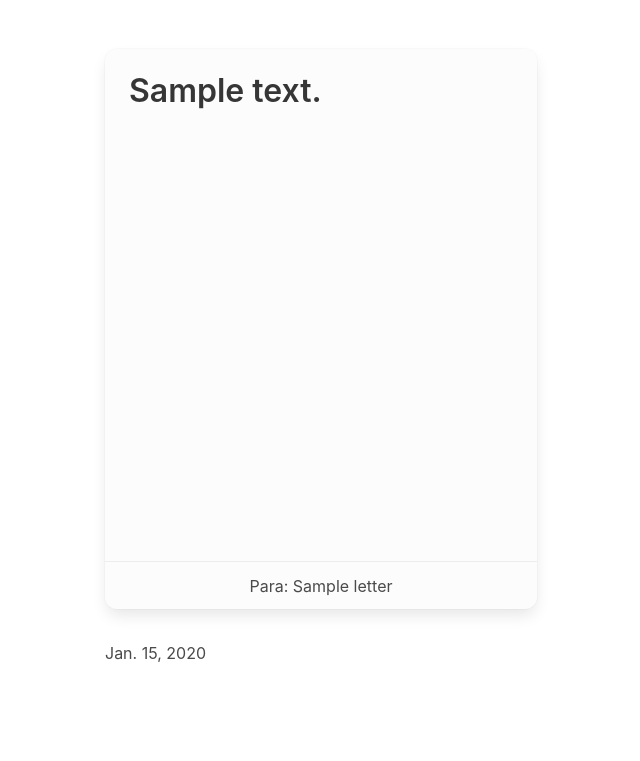
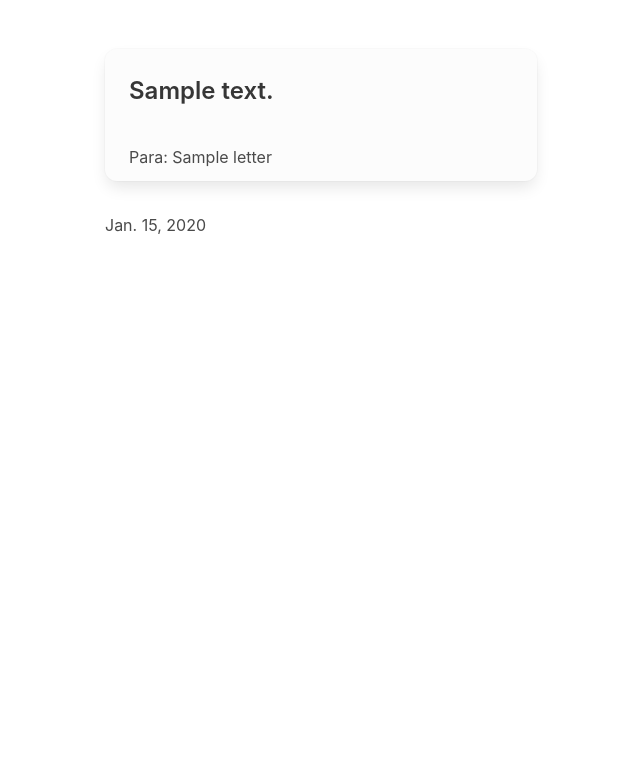
Before and after one commit to allythy/nao_enviadas, a Django app: page /letter/1 in a window 1280 px wide. Shown: the part 99-860 px from the top of the page, without its empty margins (319-959 px from the left). After the commit the page ends 333 px from the top, so only its background shows below. Run offline with Django 3.2, Linux system fonts and the light colour scheme; tables that the repository leaves empty hold one stand-in row (values such as "Sample post").

Commit message:
style: Customizing the cards in the letters

```diff
--- a/cartas_nao_enviadas/blog/static/blog/style.css
+++ b/cartas_nao_enviadas/blog/static/blog/style.css
@@ -1,17 +1,26 @@
 
 .card{
     background-color: #fcfcfc;
-    height: 35rem;
-    width: 45rem;
+    /* height: 27rem; */
     border-radius: 12px;
 }
 
 .card a{
     color: #4a4a4a;
 }
+.teste{
+    color:red;
+}
+/* .card-content {
+    height: 26rem;
+} */
 
-.card-content {
-    height: 32rem;
+.card-footer{
+    border-top: none;
+}
+.card-footer-item{
+    justify-content: left;
+    padding: .75rem .75rem .75rem 1.5rem;
 }
 
 .align-center{
@@ -24,3 +33,10 @@
     margin-bottom: 2rem;
     width: 27rem;
 }
+
+.letter-text{
+    color: #363636;
+    font-size: 24px;
+    font-weight: 600;
+    line-height: 1.5;
+}
--- a/cartas_nao_enviadas/blog/templates/letter_details.html
+++ b/cartas_nao_enviadas/blog/templates/letter_details.html
@@ -6,11 +6,11 @@
     <div class="container align-center">
         <div class="columns">
             <div class="column">
-                <article>
                 <div class="card">
                     <div class="card-content">
-                            <p class="title">
+                      <p class="letter-text">
                         {{ letter.message }}
+
                       </p>
                     </div>
                     <footer class="card-footer">
```
Also changed, not shown: cartas_nao_enviadas/blog/templates/home.html (+11 -3 lines), cartas_nao_enviadas/blog/templates/search_results.html (+34 -8 lines). Lines whose indentation alone changed are shown as unchanged.
